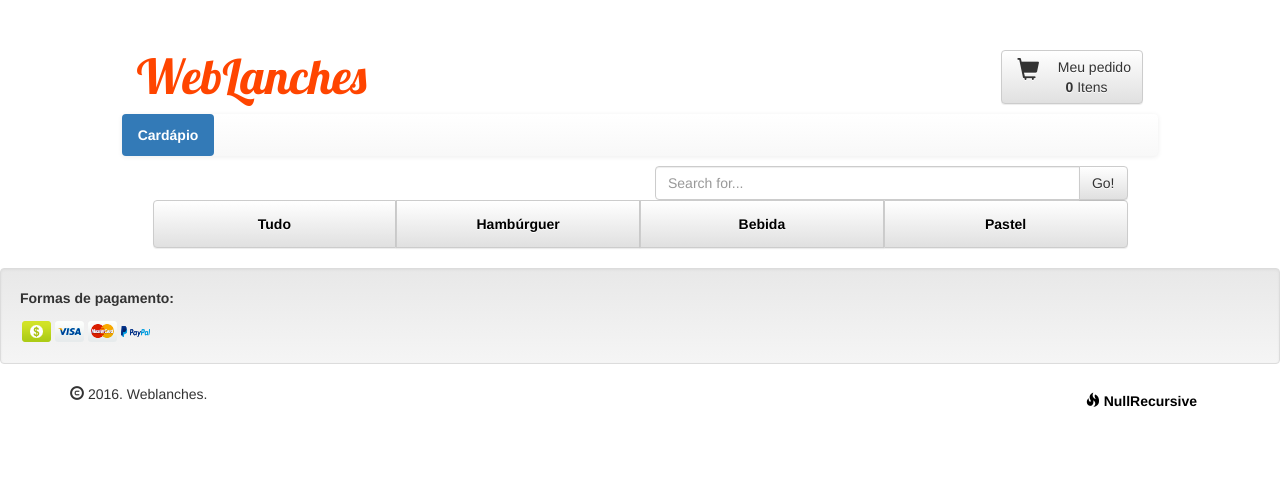
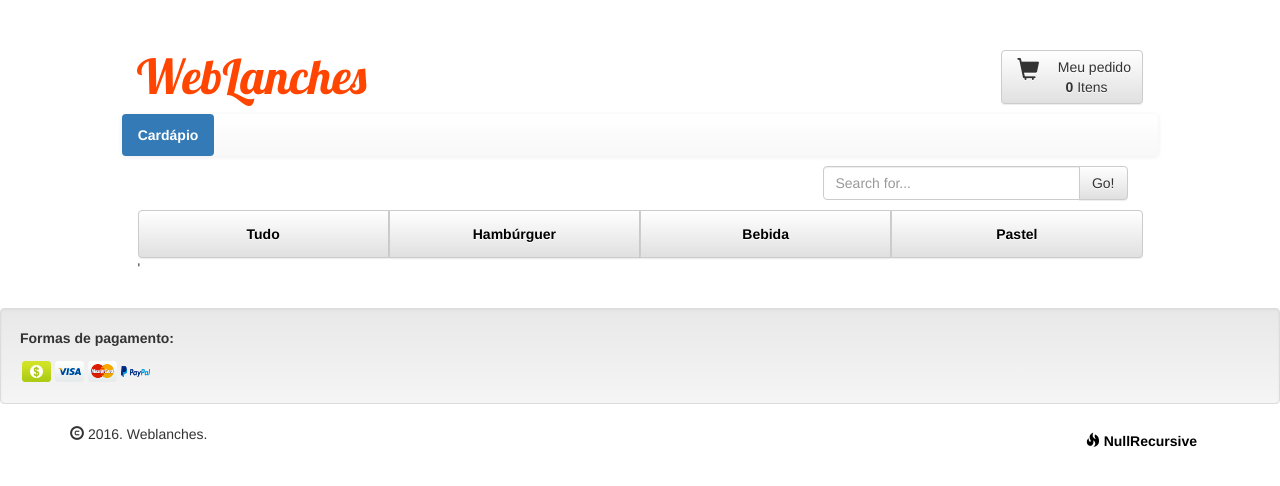
Before and after one commit to NullRecursive/WebLanches, a Django app: page /cardapio/ in a window 1280 px wide. Shown: the part 54-540 px from the top of the page. Run offline with Django 3.2, Linux system fonts and the light colour scheme; some libraries are stand-ins or nearby versions.

Commit message:
cardapio.html

```diff
--- a/loja/templates/loja/cardapio.html
+++ b/loja/templates/loja/cardapio.html
@@ -9,7 +9,7 @@
 
 <div class="row distance">
   <div class="row ">
-    <div class="col-lg-6 col-md-offset-6">
+    <div class="col-lg-4 col-md-offset-8">
       <div class="input-group">
         <input type="text" class="form-control" placeholder="Search for...">
         <span class="input-group-btn">
@@ -19,6 +19,7 @@
     </div><!-- /.col-lg-6 -->
   </div><!-- /.row -->
 
+  <div class="row distance">
      <div class="btn-group btn-group-justified" role="group" aria-label="...">
       <div class="btn-group" role="group">
         <button type="button" class="btn btn-default"><a href="#" class="btn basic_link"><b>Tudo</b></a></button>
@@ -32,6 +33,7 @@
       <div class="btn-group" role="group">
         <button type="button" class="btn btn-default"><a href="#" class="btn basic_link"><b>Pastel</b></a></button>
       </div>
+    </div>'
   </div>
   <!--Conteudo -->
   {% block list %}
```
Lines whose indentation alone changed are shown as unchanged.
